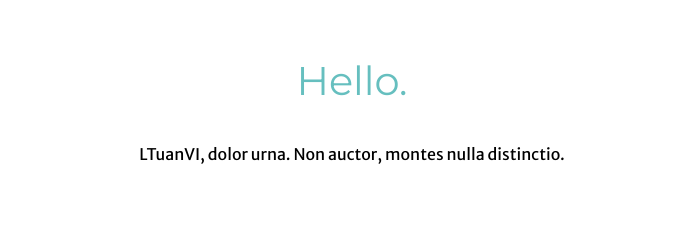
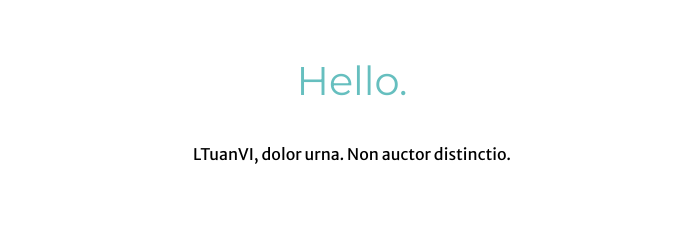
Before and after one commit to 2tuanan/mysite, a plain HTML site: page index.html in a window 1280 px wide. Shown: the part 960-1188 px from the top of the page, without its empty margins (288-981 px from the left). Drawn offline with Linux system fonts and the light colour scheme.

Commit message:
xoa dong 25

```diff
--- a/index.html
+++ b/index.html
@@ -22,7 +22,7 @@
         <div class="profile">
           <img src="" alt="">
           <h2>Hello.</h2>
-          <p>LTuanVI, dolor urna. Non auctor, montes nulla distinctio.</p>
+          <p>LTuanVI, dolor urna. Non auctor distinctio.</p>
         </div>
         <hr>
         <div class="skills">
```
